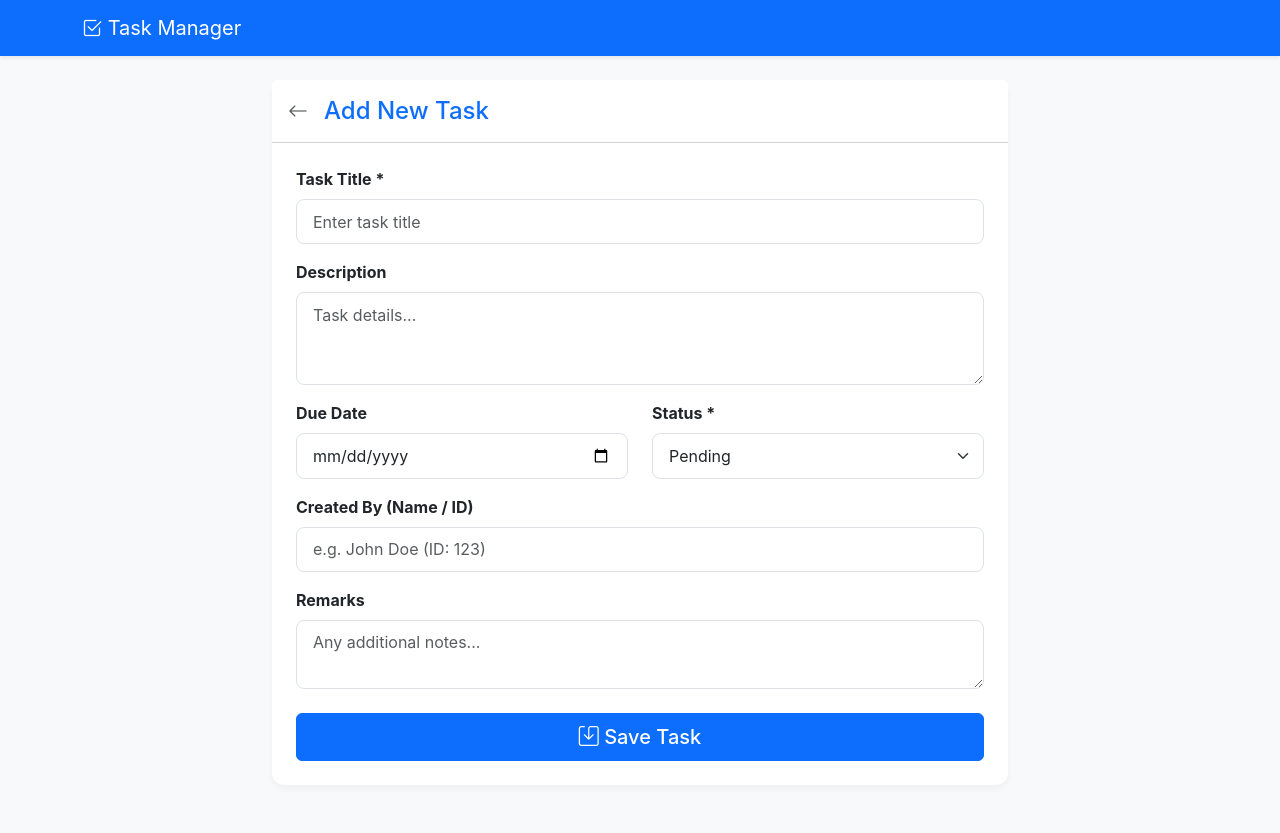
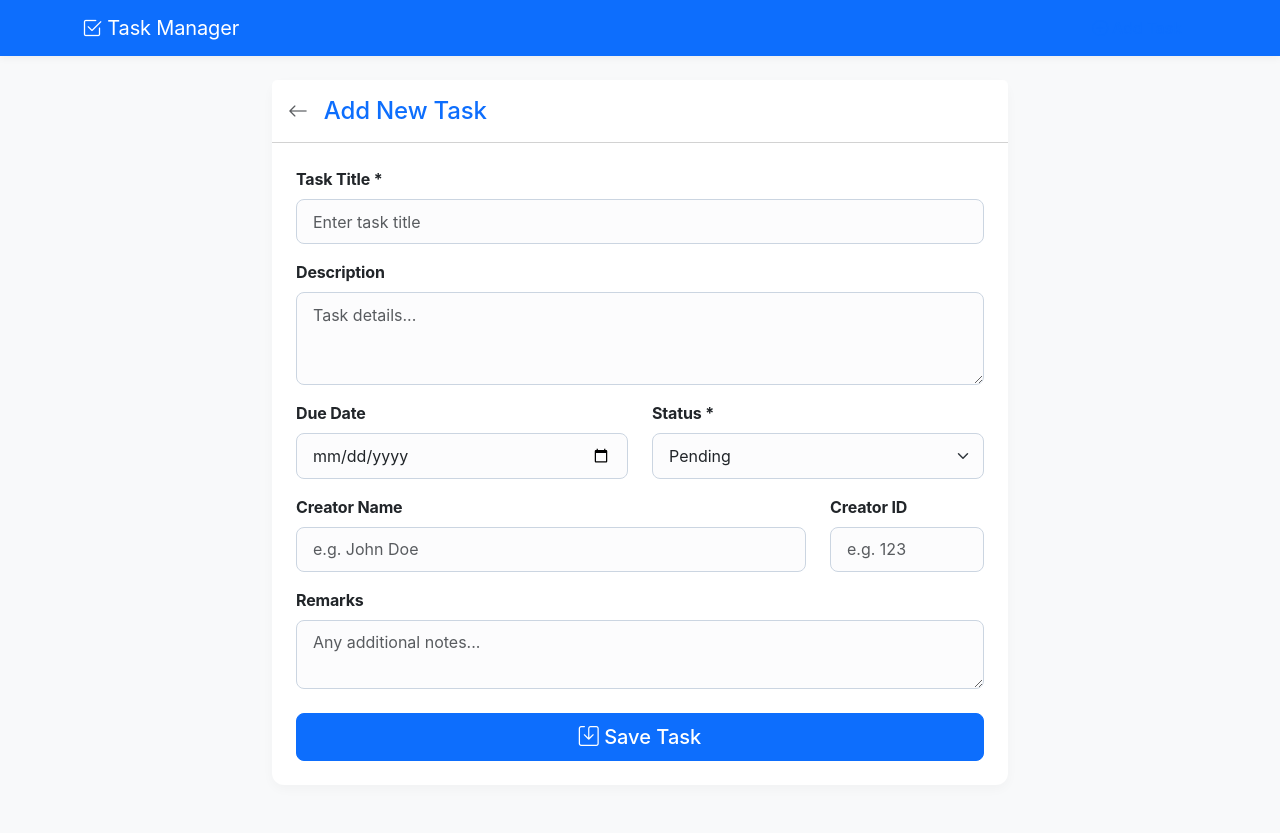
Before and after one commit to kumudkode/TaskManager, a Flask app: page /add in a window 1280 px wide. Run offline with Flask 3, Linux system fonts and the light colour scheme.

Commit message:
fixed some layout issue

```diff
--- a/app.py
+++ b/app.py
@@ -69,7 +69,16 @@ def add():
         due_date = request.form.get('due_date')
         status = request.form.get('status')
         remarks = request.form.get('remarks')
-        created_by = request.form.get('created_by')
+        creator_name = request.form.get('creator_name', '').strip()
+        creator_id = request.form.get('creator_id', '').strip()
+
+        created_by = ""
+        if creator_name and creator_id:
+            created_by = f"{creator_name} (ID: {creator_id})"
+        elif creator_name:
+            created_by = creator_name
+        elif creator_id:
+            created_by = f"(ID: {creator_id})"
 
         new_task = Task(
             title=title,
@@ -97,7 +106,19 @@ def edit(id):
         task.due_date = request.form.get('due_date')
         task.status = request.form.get('status')
         task.remarks = request.form.get('remarks')
-        task.updated_by = request.form.get('updated_by')
+        updater_name = request.form.get('updater_name', '').strip()
+        updater_id = request.form.get('updater_id', '').strip()
+
+        updated_by = ""
+        if updater_name and updater_id:
+            updated_by = f"{updater_name} (ID: {updater_id})"
+        elif updater_name:
+            updated_by = updater_name
+        elif updater_id:
+            updated_by = f"(ID: {updater_id})"
+
+        if updated_by:
+            task.updated_by = updated_by
 
         db.session.commit()
         return redirect(url_for('index'))
--- a/static/style.css
+++ b/static/style.css
@@ -1,12 +1,16 @@
-/* Custom Styles for Task Manager App */
+/* Custom Styles for Task Manager App - Minimal & Clean */
 body {
-    background-color: #f8f9fa;
-    font-family: 'Inter', -apple-system, BlinkMacSystemFont, 'Segoe UI', Roboto, Oxygen, Ubuntu, Cantarell, 'Open Sans', 'Helvetica Neue', sans-serif;
+    background-color: #f8fafc;
+    font-family: 'Inter', system-ui, -apple-system, sans-serif;
+    color: #334155;
+    letter-spacing: -0.01em;
 }
 
 .card {
     border-radius: 12px;
-    box-shadow: 0 4px 6px rgba(0,0,0,0.04) !important;
+    border: 1px solid rgba(0, 0, 0, 0.05);
+    box-shadow: 0 4px 12px rgba(0, 0, 0, 0.03) !important;
+    background-color: #ffffff;
 }
 
 .table th {
@@ -14,25 +18,45 @@ body {
     text-transform: uppercase;
     font-size: 0.8rem;
     letter-spacing: 0.5px;
-    color: #6c757d;
+    color: #64748b;
+    border-bottom-width: 2px;
+}
+
+.table td {
+    vertical-align: middle;
+    color: #475569;
 }
 
 .btn {
-    border-radius: 6px;
+    border-radius: 8px;
     font-weight: 500;
+    transition: all 0.2s ease;
 }
 
-.form-control, .form-select {
+.btn:active {
+    transform: scale(0.98);
+}
+
+.form-control,
+.form-select {
     border-radius: 8px;
     padding: 0.6rem 1rem;
-    border: 1px solid #dee2e6;
+    border: 1px solid #cbd5e1;
+    background-color: #fcfcfd;
 }
 
-.form-control:focus, .form-select:focus {
-    box-shadow: 0 0 0 0.25rem rgba(13, 110, 253, 0.15);
-    border-color: #86b7fe;
+.form-control:focus,
+.form-select:focus {
+    box-shadow: 0 0 0 3px rgba(13, 110, 253, 0.15);
+    border-color: #0d6efd;
+    background-color: #ffffff;
 }
 
 .navbar {
-    box-shadow: 0 2px 4px rgba(0,0,0,0.08);
+    box-shadow: 0 2px 8px rgba(0, 0, 0, 0.05);
 }
+
+.badge {
+    font-weight: 500;
+    padding: 0.4em 0.6em;
+}
--- a/templates/add.html
+++ b/templates/add.html
@@ -42,10 +42,15 @@
                     </div>
 
                     <div class="row mb-3">
-                        <div class="col-md-12">
-                            <label for="created_by" class="form-label fw-bold">Created By (Name / ID)</label>
-                            <input type="text" class="form-control" id="created_by" name="created_by"
-                                placeholder="e.g. John Doe (ID: 123)">
+                        <div class="col-md-9">
+                            <label for="creator_name" class="form-label fw-bold">Creator Name</label>
+                            <input type="text" class="form-control" id="creator_name" name="creator_name"
+                                placeholder="e.g. John Doe">
+                        </div>
+                        <div class="col-md-3">
+                            <label for="creator_id" class="form-label fw-bold">Creator ID</label>
+                            <input type="text" class="form-control" id="creator_id" name="creator_id"
+                                placeholder="e.g. 123">
                         </div>
                     </div>
 
--- a/templates/base.html
+++ b/templates/base.html
@@ -1,5 +1,6 @@
 <!DOCTYPE html>
 <html lang="en">
+
 <head>
     <meta charset="UTF-8">
     <meta name="viewport" content="width=device-width, initial-scale=1.0">
@@ -10,6 +11,7 @@
     <!-- Bootstrap Icons -->
     <link rel="stylesheet" href="https://cdn.jsdelivr.net/npm/bootstrap-icons@1.11.1/font/bootstrap-icons.css">
 </head>
+
 <body class="bg-light">
     <nav class="navbar navbar-expand-lg navbar-dark bg-primary mb-4">
         <div class="container">
@@ -38,4 +40,5 @@
     <!-- Bootstrap Bundle with Popper -->
     <script src="https://cdn.jsdelivr.net/npm/bootstrap@5.3.0/dist/js/bootstrap.bundle.min.js"></script>
 </body>
+
 </html>
```
Also changed, not shown: templates/edit.html (+8 -4 lines).
